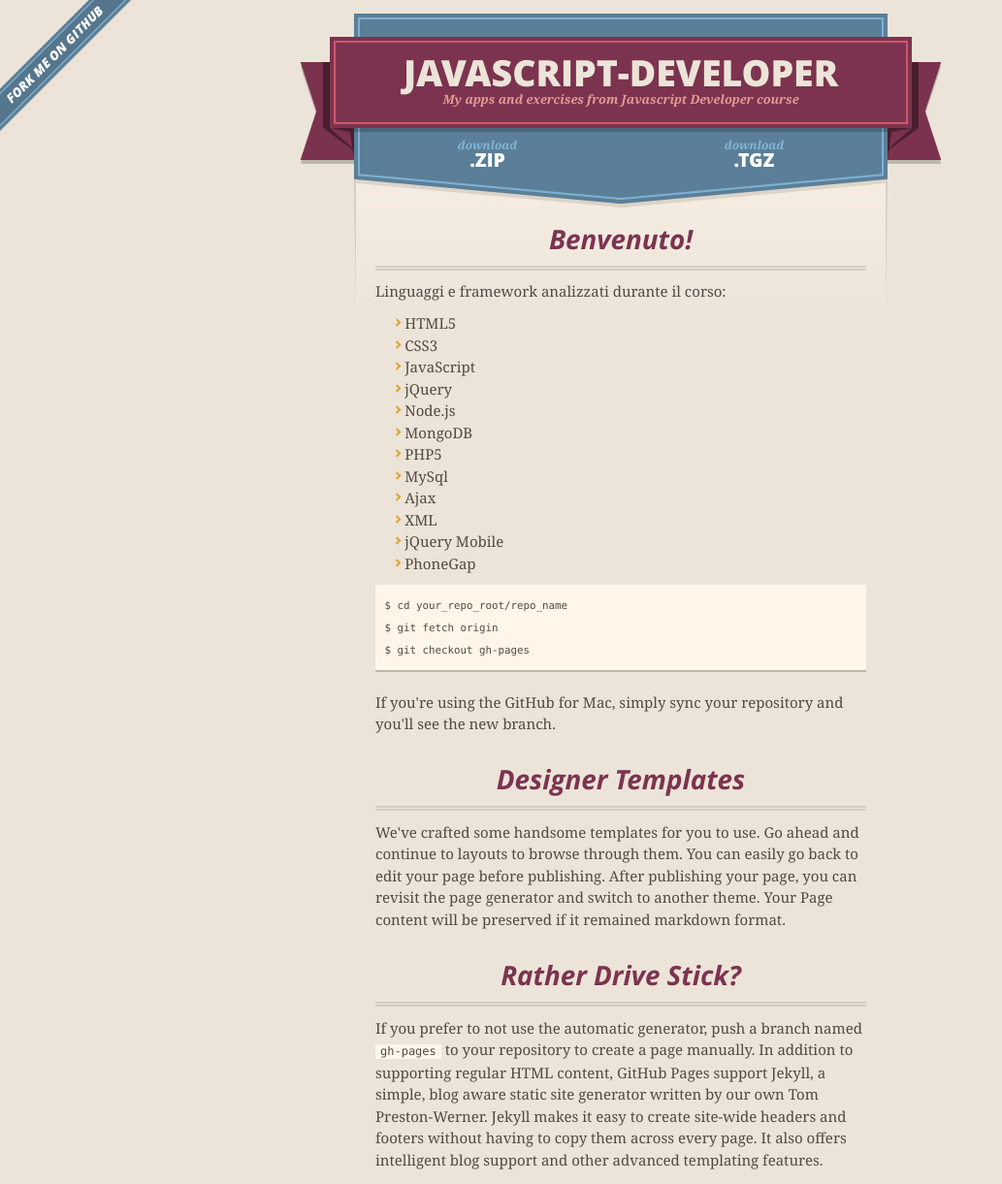
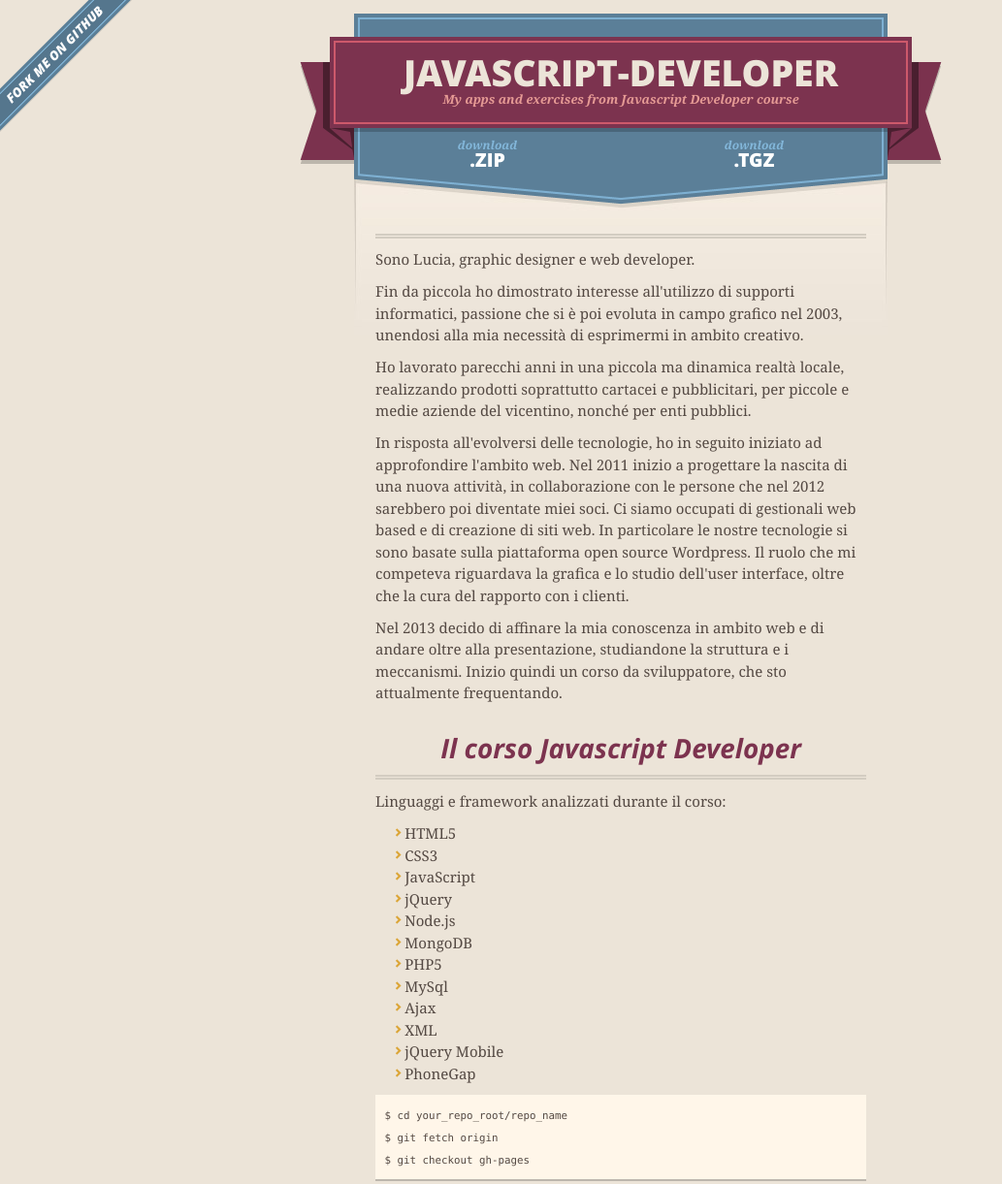
Before and after one commit to Lheannan/Javascript-Developer, a plain HTML site: page index.html in a window 1280 px wide. Shown: the top 1221 px of the page at 97% size, without its empty margins (0-1033 px from the left). Drawn offline with nearby package versions, Linux system fonts and the light colour scheme.

Commit message:
Update index.html

```diff
--- a/index.html
+++ b/index.html
@@ -46,8 +46,24 @@
 
 
       <section id="main_content">
-        <h3>
-<a name="welcome-to-github-pages" class="anchor" href="#welcome-to-github-pages"><span class="octicon octicon-link"></span></a>Benvenuto!</h3>
+
+<h3>
+<a name="about-me" class="anchor" href="#about-me"><span class="octicon octicon-link"></span></a></h3>
+<p>Sono Lucia, graphic designer e web developer.</p>
+<p>Fin da piccola ho dimostrato interesse all'utilizzo di supporti informatici,
+passione che si &egrave; poi evoluta in campo grafico nel 2003, unendosi alla mia necessit&agrave; di esprimermi in ambito creativo.</p>
+<p>Ho lavorato parecchi anni in una piccola ma dinamica realt&agrave; locale, realizzando prodotti soprattutto cartacei e pubblicitari,
+per piccole e medie aziende del vicentino, nonch&eacute; per enti pubblici.</p>
+<p>In risposta all'evolversi delle tecnologie, ho in seguito iniziato ad approfondire l'ambito web.
+Nel 2011 inizio a progettare la nascita di una nuova attivit&agrave;, in collaborazione con le persone che nel 2012
+sarebbero poi diventate miei soci. Ci siamo occupati di gestionali web based e di creazione di siti web.
+In particolare le nostre tecnologie si sono basate sulla piattaforma open source Wordpress.
+Il ruolo che mi competeva riguardava la grafica e lo studio dell'user interface, oltre che la cura del rapporto con i clienti.</p>
+<p>Nel 2013 decido di affinare la mia conoscenza in ambito web e di andare oltre alla presentazione,
+studiandone la struttura e i meccanismi. Inizio quindi un corso da sviluppatore, che sto attualmente frequentando.</p>
+
+<h3>
+<a name="corso-javascript" class="anchor" href="#corso-javascript"><span class="octicon octicon-link"></span></a>Il corso Javascript Developer</h3>
 <p> Linguaggi e framework analizzati durante il corso:
 	<ul>
 		<li>HTML5</li>
@@ -70,12 +86,6 @@ $ git fetch origin
 $ git checkout gh-pages
 </code></pre>
 
-<p>If you're using the GitHub for Mac, simply sync your repository and you'll see the new branch.</p>
-
-<h3>
-<a name="designer-templates" class="anchor" href="#designer-templates"><span class="octicon octicon-link"></span></a>Designer Templates</h3>
-
-<p>We've crafted some handsome templates for you to use. Go ahead and continue to layouts to browse through them. You can easily go back to edit your page before publishing. After publishing your page, you can revisit the page generator and switch to another theme. Your Page content will be preserved if it remained markdown format.</p>
 
 <h3>
 <a name="rather-drive-stick" class="anchor" href="#rather-drive-stick"><span class="octicon octicon-link"></span></a>Rather Drive Stick?</h3>
```
